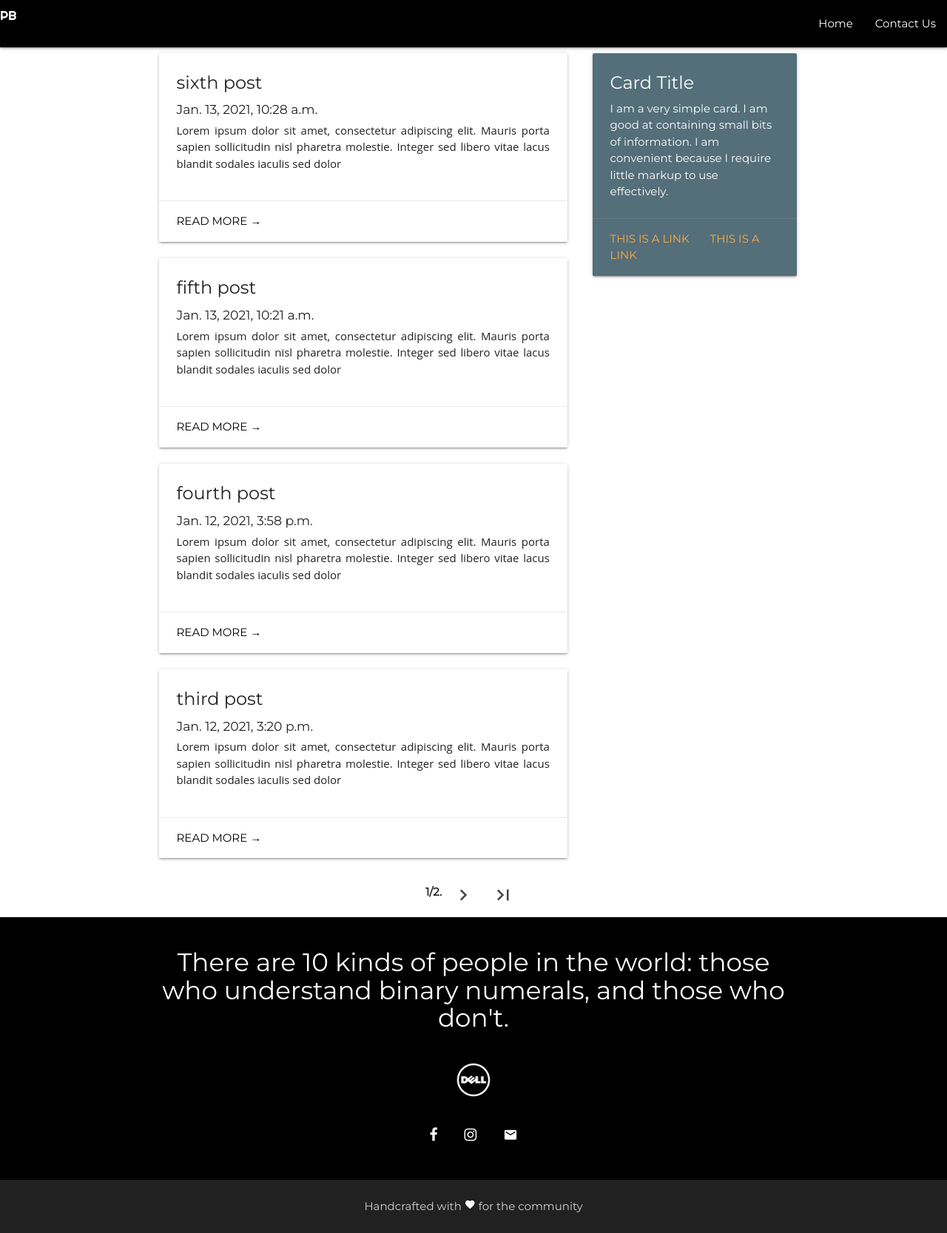
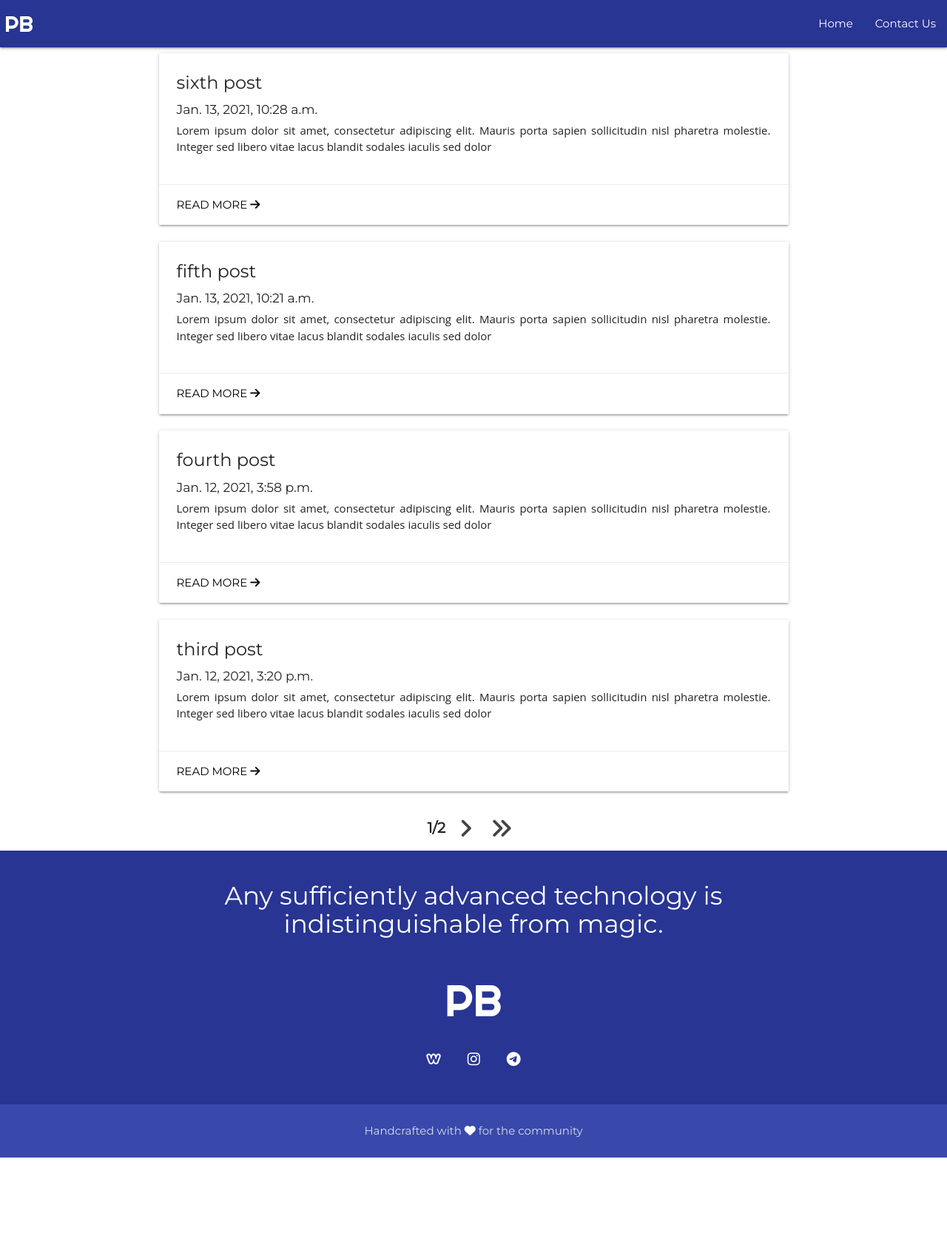
Before and after one commit to gmvivekanandan/programming-bits, a Django app: page / in a window 1280 px wide. Shown: the whole page at 74% size. After the commit the page ends 1565 px from the top, so only its background shows below. Run offline with Django 3.2, Linux system fonts and the light colour scheme; data comes from the database, SQL or seed files in the repository; some libraries are stand-ins or nearby versions.

Commit message:
test run

```diff
--- a/templates/base.html
+++ b/templates/base.html
@@ -7,8 +7,7 @@
         <meta name="viewport" content="width=device-width, initial-scale=1" />
         <link rel="preconnect" href="https://fonts.gstatic.com">
         <link href="https://fonts.googleapis.com/css2?family=Montserrat&family=Righteous&display=swap" rel="stylesheet">
-        <link rel="preconnect" href="https://fonts.gstatic.com">
-        <link rel = "stylesheet" href = "https://cdnjs.cloudflare.com/ajax/libs/font-awesome/4.7.0/css/font-awesome.min.css">
+        <script src="https://kit.fontawesome.com/a34d18e5f9.js" crossorigin="anonymous"></script>
         <!-- Compiled and minified CSS -->
         <link rel="stylesheet" href="https://cdnjs.cloudflare.com/ajax/libs/materialize/1.0.0/css/materialize.min.css">
         <link href="https://fonts.googleapis.com/icon?family=Material+Icons" rel="stylesheet">
@@ -22,56 +21,57 @@
     </style>
     <body>
         <div class="navbar-fixed">
-            <nav class="black">
+            <nav class="indigo darken-3">
               <div class="nav-wrapper">
                 <a href="#" class="brand-logo">
-                    <!--<img src="{% static 'white-logo-png-3.png' %}" style="width: auto; height: 4rem;">-->
-                    <h6 style="font-family: 'Righteous', cursive !important;">PB</h6>
+                    <div class="container">
+                      <h5 style="font-family: 'Righteous', cursive !important;font-size: 2rem;">PB</h5>
+                    </div>
                 </a>
                 <a href="#" data-target="mobile" class="sidenav-trigger"><i class="material-icons">menu</i></a>
                 <ul class="right hide-on-med-and-down">
                   <li><a href="{% url 'home' %}">Home</a></li>
-                  <li><a href="#">Contact Us</a></li>
+                  <li><a href="mailto:joker12345.rm@gmail.com">Contact Us</a></li>
                 </ul>
               </div>
             </nav>
         </div>
         <ul class="sidenav" id="mobile">
-            <li><a href="gears.html">Gears & Sponsers</a></li>
-            <li><a href="#">Contact</a></li>
+            <li><a href="{% url 'home' %}">Home</a></li>
+            <li><a href="mailto:joker12345.rm@gmail.com">Contact Us</a></li>
         </ul>
         {% block content %}
         <!-- Content Goes here -->
         {% endblock content %}
         <!-- Footer -->
-        <footer class="page-footer black">
+        <footer class="page-footer indigo darken-3">
             <div class="container">
               <div class="row">
                 <div class="col s12">
-                  <h4 class="center-align">There are 10 kinds of people in the world: those who understand binary numerals, and those who don't.</h4>
+                  <h4 class="center-align">Any sufficiently advanced technology is indistinguishable from magic.</h4>
                 </div>
               </div>
               <div class="row">
                 <div class="col s12">
                   <div class="center">
-                    <img src="{% static 'white-logo-png-3.png' %}" alt="Logo" style="width: auto; height: 4rem;">
+                    <h5 style="font-family: 'Righteous', cursive !important;font-size: 4rem;;">PB</h5>
                   </div>
                 </div>
               </div>
               <div class="row">
                 <div class="col s12">
                   <div class="center">
-                    <a href="#" class="btn-flat"><i class="fa fa-facebook-f white-text"></i></a>
-                    <a href="#" class="btn-flat"><i class="fa fa-instagram white-text"></i></a>
-                    <a href="#" class="btn-flat"><i class="material-icons white-text">email</i></a>
+                    <a href="https://programmingbits.weebly.com/" class="btn-flat"><i class="fab fa-weebly white-text"></i></a>
+                    <a href="https://www.instagram.com/programming_bits/" class="btn-flat"><i class="fab fa-instagram white-text"></i></a>
+                    <a href="https://t.me/programmingbits1" class="btn-flat"><i class="fab fa-telegram-plane white-text"></i></a>
                   </div>
                   <br>
                 </div>
               </div>
             </div>
-            <div class="footer-copyright grey darken-4">
+            <div class="footer-copyright indigo darken-1">
               <div class="container">
-                <p class="center-align">Handcrafted with <i class="tiny material-icons white-text">favorite</i> for the community</p>
+                <p class="center-align">Handcrafted with <i class="fas fa-heart white-text"></i> for the community</p>
               </div>
             </div>
           </footer>
--- a/templates/index.html
+++ b/templates/index.html
@@ -7,7 +7,7 @@
 </style>
 <div class="container">
   <div class="row">
-    <div class="col s12 m8">
+    <div class="col s12">
       <!-- Blog Entries Column -->
       {% for post in page_obj %}
       <div class="col s12">
@@ -18,28 +18,11 @@
               <p>{{post.content|slice:":300"|safe }}</p>
             </div>
             <div class="card-action">
-              <a href="{% url 'post_detail' post.slug  %}" class="black-text">Read more &rarr;</a>
+              <a href="{% url 'post_detail' post.slug  %}" class="black-text">Read more <i class="fas fa-arrow-right"></i></a>
             </div>
         </div>
       </div>
       {% endfor %}
-    </div>
-    <div class="col s12 m4">
-      <div class="row">
-        <div class="col s12">
-          <div class="card blue-grey darken-1">
-            <div class="card-content white-text">
-              <span class="card-title">Card Title</span>
-              <p>I am a very simple card. I am good at containing small bits of information.
-              I am convenient because I require little markup to use effectively.</p>
-            </div>
-            <div class="card-action">
-              <a href="#">This is a link</a>
-              <a href="#">This is a link</a>
-            </div>
-          </div>
-        </div>
-      </div>
     </div>
   </div>
 </div>
@@ -47,15 +30,15 @@
   <div class="center">
     <ul class="pagination">
       {% if page_obj.has_previous %}
-        <li class="waves-effect"><a href="?page=1"><i class="tiny material-icons">first_page</i></a></li>
-        <li class="waves-effect"><a href="?page={{ page_obj.previous_page_number }}"><i class="tiny material-icons">chevron_left</i></a></li>
+        <li class="waves-effect"><a href="?page=1"><i class="fas fa-angle-double-left"></i></a></li>
+        <li class="waves-effect"><a href="?page={{ page_obj.previous_page_number }}"><i class="fas fa-angle-left"></i></a></li>
       {% endif %}
       <li class="waves-effect">
-        <b>{{ page_obj.number }}/{{ page_obj.paginator.num_pages }}.</b>
+        <b style="font-size: 1.3rem;">{{ page_obj.number }}/{{ page_obj.paginator.num_pages }}</b>&nbsp;
       </li>
       {% if page_obj.has_next %}
-        <li class="waves-effect"><a href="?page={{ page_obj.next_page_number }}"><i class="tiny material-icons">chevron_right</i></a></li>
-        <li class="waves-effect"><a href="?page={{ page_obj.paginator.num_pages }}"><i class="tiny material-icons">last_page</i></a></li>
+        <li class="waves-effect"><a href="?page={{ page_obj.next_page_number }}"><i class="fas fa-angle-right"></i></a></li>
+        <li class="waves-effect"><a href="?page={{ page_obj.paginator.num_pages }}"><i class="fas fa-angle-double-right"></i></a></li>
       {% endif %}
     </ul>
   </div>
```
Also changed, not shown: templates/post_detail.html (+11 -2 lines).
